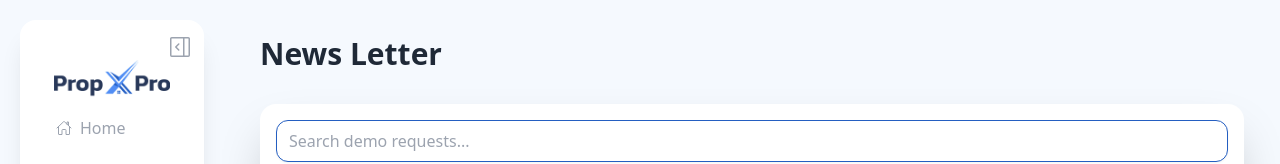
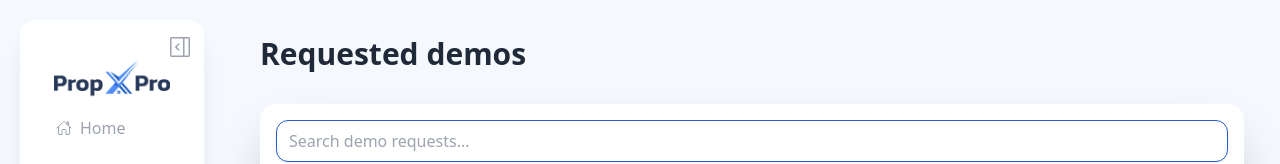
Before and after one commit to YoussefShafiq/PropxPro-Dashboard, a React (Vite) app: page /requested-demos in a window 1280 px wide. Shown: the top 164 px of the page. Built offline with nearby package versions, Linux system fonts and the light colour scheme; no server answers; sample sign-in values are in the browser's storage.

Commit message:
request demo date update

```diff
--- a/src/Components/DataTables/DemoRequestsDataTable.jsx
+++ b/src/Components/DataTables/DemoRequestsDataTable.jsx
@@ -195,7 +195,7 @@ export default function DemoRequestsDataTable({ demoRequests, loading, refetch }
                                         </div>
                                     </td>
                                     <td className="px-3 py-4 whitespace-nowrap">
-                                        {formatDate(request.preferred_datetime)}
+                                        {request.formatted_datetime}
                                     </td>
                                     <td className="px-3 py-4 whitespace-nowrap">
                                         {statusBadge(request.status)}
--- a/src/Components/Pages/DemoRequests.jsx
+++ b/src/Components/Pages/DemoRequests.jsx
@@ -35,7 +35,7 @@ export default function DemoRequests() {
 
     return (
         <div className="p-4">
-            <h1 className="text-3xl font-bold text-gray-800 mb-8">News Letter</h1>
+            <h1 className="text-3xl font-bold text-gray-800 mb-8">Requested demos</h1>
             <DemoRequestsDataTable
                 demoRequests={demoRequests?.data?.data || []}
                 loading={isLoading}
```
